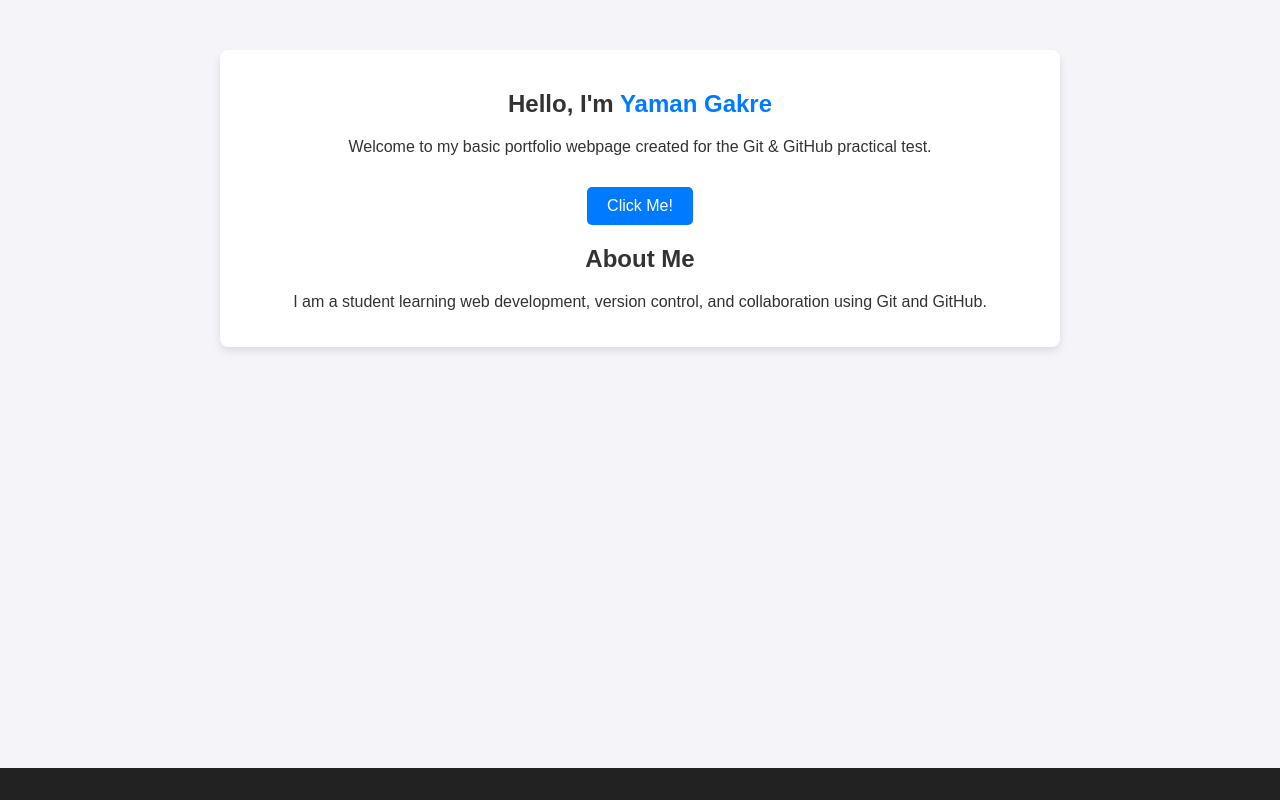
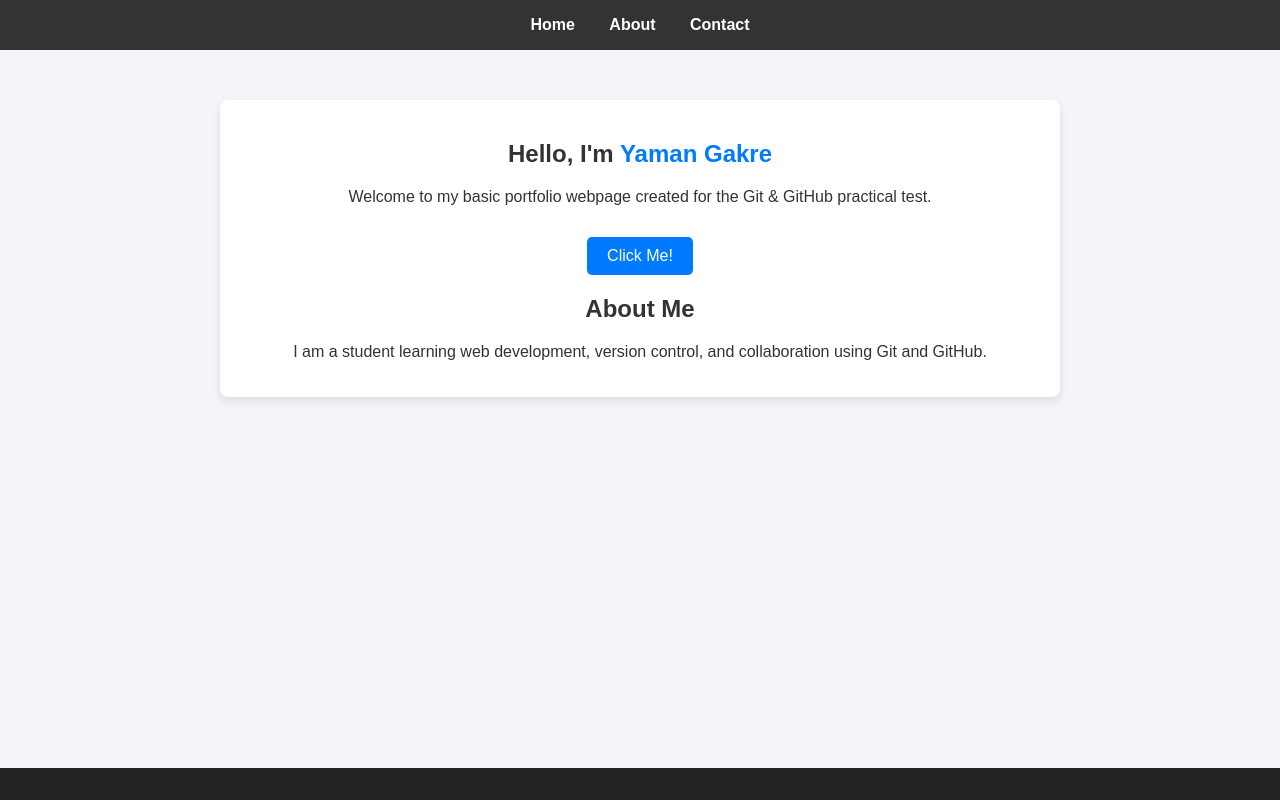
Before and after one commit to yamangakre2007-afks/Project, a plain HTML site: page index.html in a window 1280 px wide. Drawn offline with Linux system fonts and the light colour scheme.

Commit message:
Add navigation bar component

```diff
--- a/index.html
+++ b/index.html
@@ -11,7 +11,14 @@
 <body>
 
     <!-- This will be moved/added during the feature-navbar branch task -->
-    <header id="navbar-container"></header>
+    <header>
+        <nav>
+            <a href="#">Home</a>
+            <a href="#">About</a>
+            <a href="#">Contact</a>
+        </nav>
+    </header>
+
 
     <main class="container">
         <section class="hero">
```
